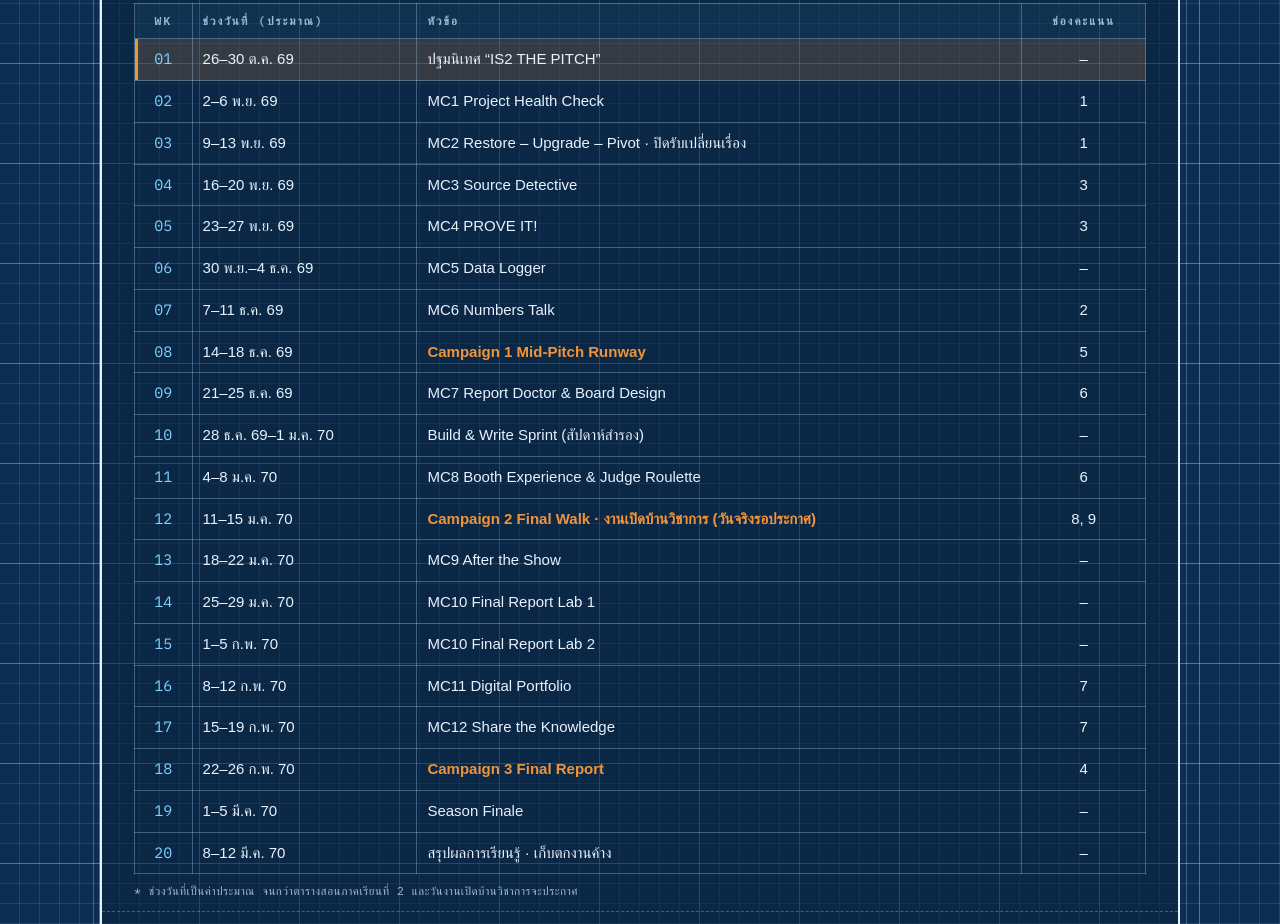
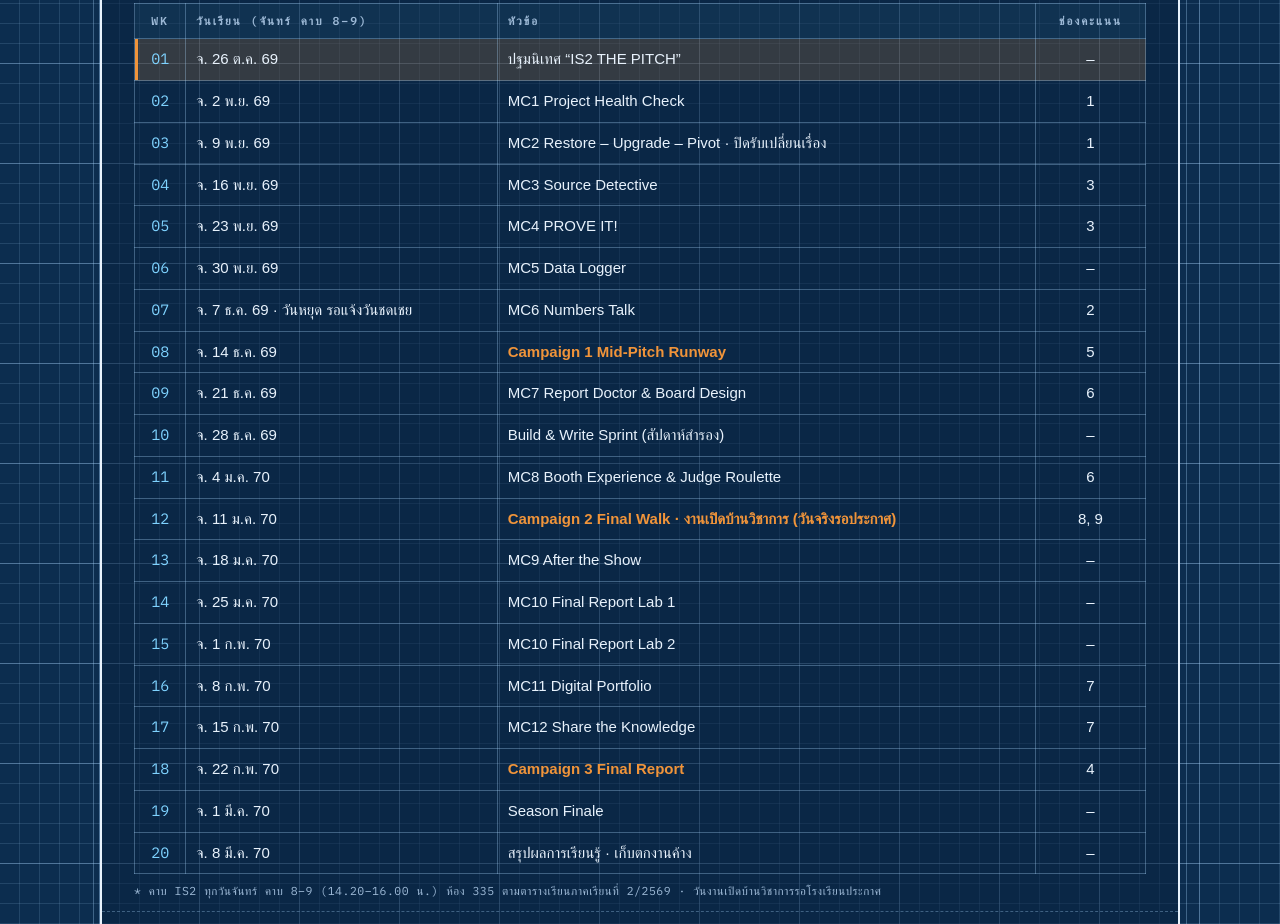
Before and after one commit to watpolprot-cloud/is2-the-pitch, a plain HTML site: page index.html in a window 1280 px wide. Shown: the part 1336-2260 px from the top of the page. Drawn offline with Linux system fonts and the light colour scheme; a web font is replaced by a local one.

Commit message:
ใส่วันและคาบเรียนจริง (จันทร์ คาบ 8–9) ตามตารางเรียนภาค 2/2569

```diff
--- a/data/site.js
+++ b/data/site.js
@@ -22,15 +22,15 @@
 window.IS2_SITE = {
 
   week: 1,                              // สัปดาห์ที่กำลังเรียน (1-20)
-  updated: "3 ต.ค. 2569",               // วันที่ครูแก้ไฟล์นี้ล่าสุด
+  updated: "22 ต.ค. 2569",               // วันที่ครูแก้ไฟล์นี้ล่าสุด
 
   // ประกาศสั้นๆ แถบบนสุด (ไม่มีให้เว้นเป็น "")
-  announce: "เปิดภาคเรียน 26 ต.ค. 2569 · คาบแรกให้แต่ละกลุ่มนำชิ้นงาน ชิ้นส่วน และไฟล์จาก IS1 ที่ยังมีอยู่มาด้วย · จำเลขประจำตัวนักเรียน 5 หลักของตัวเอง ใบงานทุกหน้าต้องเขียน ม.5/4 เลขที่ และเลขประจำตัวในกรอบมุมขวาบน",
+  announce: "เปิดภาคเรียน 26 ต.ค. 2569 · คาบ IS2 ทุกวันจันทร์ คาบ 8–9 (14.20–16.00 น.) ห้อง 335 · คาบแรกให้แต่ละกลุ่มนำชิ้นงาน ชิ้นส่วน และไฟล์จาก IS1 ที่ยังมีอยู่มาด้วย · จำเลขประจำตัวนักเรียน 5 หลักของตัวเอง ใบงานทุกหน้าต้องเขียน ม.5/4 เลขที่ และเลขประจำตัวในกรอบมุมขวาบน",
 
   // ---------- สัปดาห์นี้ ----------
   thisWeek: {
     label: "สัปดาห์ที่ 1 · แผนที่ 1",
-    date: "",                           // วันที่และคาบที่เรียนจริง เช่น "พุธ 28 ต.ค. 2569 คาบ 5-6" (รอตารางสอน)
+    date: "จันทร์ 26 ต.ค. 2569 คาบ 8–9 (14.20–16.00 น.)",   // วันที่และคาบที่เรียนจริง
     title: "ปฐมนิเทศ “IS2 THE PITCH”",
     unit: "หน่วยที่ 1 Blueprint & Evidence",
     goals: [
@@ -65,28 +65,28 @@ window.IS2_SITE = {
     { text: "เว็บแอปในคาบ (โหวต บทบาท Runway Mission Log)", link: "https://script.google.com/macros/s/AKfycby9Emg9HGEli_fzRICZ2437bpW13ij-Iep_-lOuiUInV76zyv9K1-DhwPVNrQ4e00OE/exec" },
   ],
 
-  // ---------- เส้นทาง 20 สัปดาห์ (ช่วงวันที่เป็นค่าประมาณ จนกว่าตารางสอนและวันงานเปิดบ้านจะประกาศ) ----------
+  // ---------- เส้นทาง 20 สัปดาห์ (วันที่ = วันจันทร์ที่มีคาบ IS2 ตามตารางเรียนภาค 2/2569 · วันงานเปิดบ้านรอประกาศ) ----------
   calendar: [
-    { w: 1,  dates: "26–30 ต.ค. 69",       title: "ปฐมนิเทศ “IS2 THE PITCH”",                     slot: "" },
-    { w: 2,  dates: "2–6 พ.ย. 69",         title: "MC1 Project Health Check",                     slot: "1" },
-    { w: 3,  dates: "9–13 พ.ย. 69",        title: "MC2 Restore – Upgrade – Pivot · ปิดรับเปลี่ยนเรื่อง", slot: "1" },
-    { w: 4,  dates: "16–20 พ.ย. 69",       title: "MC3 Source Detective",                         slot: "3" },
-    { w: 5,  dates: "23–27 พ.ย. 69",       title: "MC4 PROVE IT!",                                slot: "3" },
-    { w: 6,  dates: "30 พ.ย.–4 ธ.ค. 69",   title: "MC5 Data Logger",                              slot: "" },
-    { w: 7,  dates: "7–11 ธ.ค. 69",        title: "MC6 Numbers Talk",                             slot: "2" },
-    { w: 8,  dates: "14–18 ธ.ค. 69",       title: "Campaign 1 Mid-Pitch Runway",                  slot: "5", campaign: true },
-    { w: 9,  dates: "21–25 ธ.ค. 69",       title: "MC7 Report Doctor & Board Design",             slot: "6" },
-    { w: 10, dates: "28 ธ.ค. 69–1 ม.ค. 70", title: "Build & Write Sprint (สัปดาห์สำรอง)",          slot: "" },
-    { w: 11, dates: "4–8 ม.ค. 70",         title: "MC8 Booth Experience & Judge Roulette",        slot: "6" },
-    { w: 12, dates: "11–15 ม.ค. 70",       title: "Campaign 2 Final Walk · งานเปิดบ้านวิชาการ (วันจริงรอประกาศ)", slot: "8, 9", campaign: true },
-    { w: 13, dates: "18–22 ม.ค. 70",       title: "MC9 After the Show",                           slot: "" },
-    { w: 14, dates: "25–29 ม.ค. 70",       title: "MC10 Final Report Lab 1",                      slot: "" },
-    { w: 15, dates: "1–5 ก.พ. 70",         title: "MC10 Final Report Lab 2",                      slot: "" },
-    { w: 16, dates: "8–12 ก.พ. 70",        title: "MC11 Digital Portfolio",                       slot: "7" },
-    { w: 17, dates: "15–19 ก.พ. 70",       title: "MC12 Share the Knowledge",                     slot: "7" },
-    { w: 18, dates: "22–26 ก.พ. 70",       title: "Campaign 3 Final Report",                      slot: "4", campaign: true },
-    { w: 19, dates: "1–5 มี.ค. 70",        title: "Season Finale",                                slot: "" },
-    { w: 20, dates: "8–12 มี.ค. 70",       title: "สรุปผลการเรียนรู้ · เก็บตกงานค้าง",              slot: "" },
+    { w: 1,  dates: "จ. 26 ต.ค. 69",       title: "ปฐมนิเทศ “IS2 THE PITCH”",                     slot: "" },
+    { w: 2,  dates: "จ. 2 พ.ย. 69",         title: "MC1 Project Health Check",                     slot: "1" },
+    { w: 3,  dates: "จ. 9 พ.ย. 69",        title: "MC2 Restore – Upgrade – Pivot · ปิดรับเปลี่ยนเรื่อง", slot: "1" },
+    { w: 4,  dates: "จ. 16 พ.ย. 69",       title: "MC3 Source Detective",                         slot: "3" },
+    { w: 5,  dates: "จ. 23 พ.ย. 69",       title: "MC4 PROVE IT!",                                slot: "3" },
+    { w: 6,  dates: "จ. 30 พ.ย. 69",   title: "MC5 Data Logger",                              slot: "" },
+    { w: 7,  dates: "จ. 7 ธ.ค. 69 · วันหยุด รอแจ้งวันชดเชย",        title: "MC6 Numbers Talk",                             slot: "2" },
+    { w: 8,  dates: "จ. 14 ธ.ค. 69",       title: "Campaign 1 Mid-Pitch Runway",                  slot: "5", campaign: true },
+    { w: 9,  dates: "จ. 21 ธ.ค. 69",       title: "MC7 Report Doctor & Board Design",             slot: "6" },
+    { w: 10, dates: "จ. 28 ธ.ค. 69", title: "Build & Write Sprint (สัปดาห์สำรอง)",          slot: "" },
+    { w: 11, dates: "จ. 4 ม.ค. 70",         title: "MC8 Booth Experience & Judge Roulette",        slot: "6" },
+    { w: 12, dates: "จ. 11 ม.ค. 70",       title: "Campaign 2 Final Walk · งานเปิดบ้านวิชาการ (วันจริงรอประกาศ)", slot: "8, 9", campaign: true },
+    { w: 13, dates: "จ. 18 ม.ค. 70",       title: "MC9 After the Show",                           slot: "" },
+    { w: 14, dates: "จ. 25 ม.ค. 70",       title: "MC10 Final Report Lab 1",                      slot: "" },
+    { w: 15, dates: "จ. 1 ก.พ. 70",         title: "MC10 Final Report Lab 2",                      slot: "" },
+    { w: 16, dates: "จ. 8 ก.พ. 70",        title: "MC11 Digital Portfolio",                       slot: "7" },
+    { w: 17, dates: "จ. 15 ก.พ. 70",       title: "MC12 Share the Knowledge",                     slot: "7" },
+    { w: 18, dates: "จ. 22 ก.พ. 70",       title: "Campaign 3 Final Report",                      slot: "4", campaign: true },
+    { w: 19, dates: "จ. 1 มี.ค. 70",        title: "Season Finale",                                slot: "" },
+    { w: 20, dates: "จ. 8 มี.ค. 70",       title: "สรุปผลการเรียนรู้ · เก็บตกงานค้าง",              slot: "" },
   ],
 
   // ข้อมูล 8 ทีม (Portfolio, Mentor's Notes) อยู่ที่ data/teams.js · คลังสื่อทุกสัปดาห์อยู่ที่ data/archive.js
--- a/index.html
+++ b/index.html
@@ -218,8 +218,8 @@ tfoot td{font-family:var(--mono);color:var(--orange);font-weight:600}
       <div class="scale" id="ruler"></div>
     </div>
     <div class="legend"><span><i style="background:rgba(240,148,58,.5)"></i>สัปดาห์ปัจจุบัน</span><span><i style="background:var(--orange);transform:rotate(45deg)"></i>Campaign</span><span><i style="background:var(--cyan)"></i>เรียนแล้ว</span></div>
-    <div class="tw"><table id="cal"><thead><tr><th class="c">WK</th><th>ช่วงวันที่ (ประมาณ)</th><th>หัวข้อ</th><th class="c">ช่องคะแนน</th></tr></thead><tbody></tbody></table></div>
-    <p class="note">* ช่วงวันที่เป็นค่าประมาณ จนกว่าตารางสอนภาคเรียนที่ 2 และวันงานเปิดบ้านวิชาการจะประกาศ</p>
+    <div class="tw"><table id="cal"><thead><tr><th class="c">WK</th><th>วันเรียน (จันทร์ คาบ 8–9)</th><th>หัวข้อ</th><th class="c">ช่องคะแนน</th></tr></thead><tbody></tbody></table></div>
+    <p class="note">* คาบ IS2 ทุกวันจันทร์ คาบ 8–9 (14.20–16.00 น.) ห้อง 335 ตามตารางเรียนภาคเรียนที่ 2/2569 · วันงานเปิดบ้านวิชาการรอโรงเรียนประกาศ</p>
   </section>
 
   <section id="archive">
```
